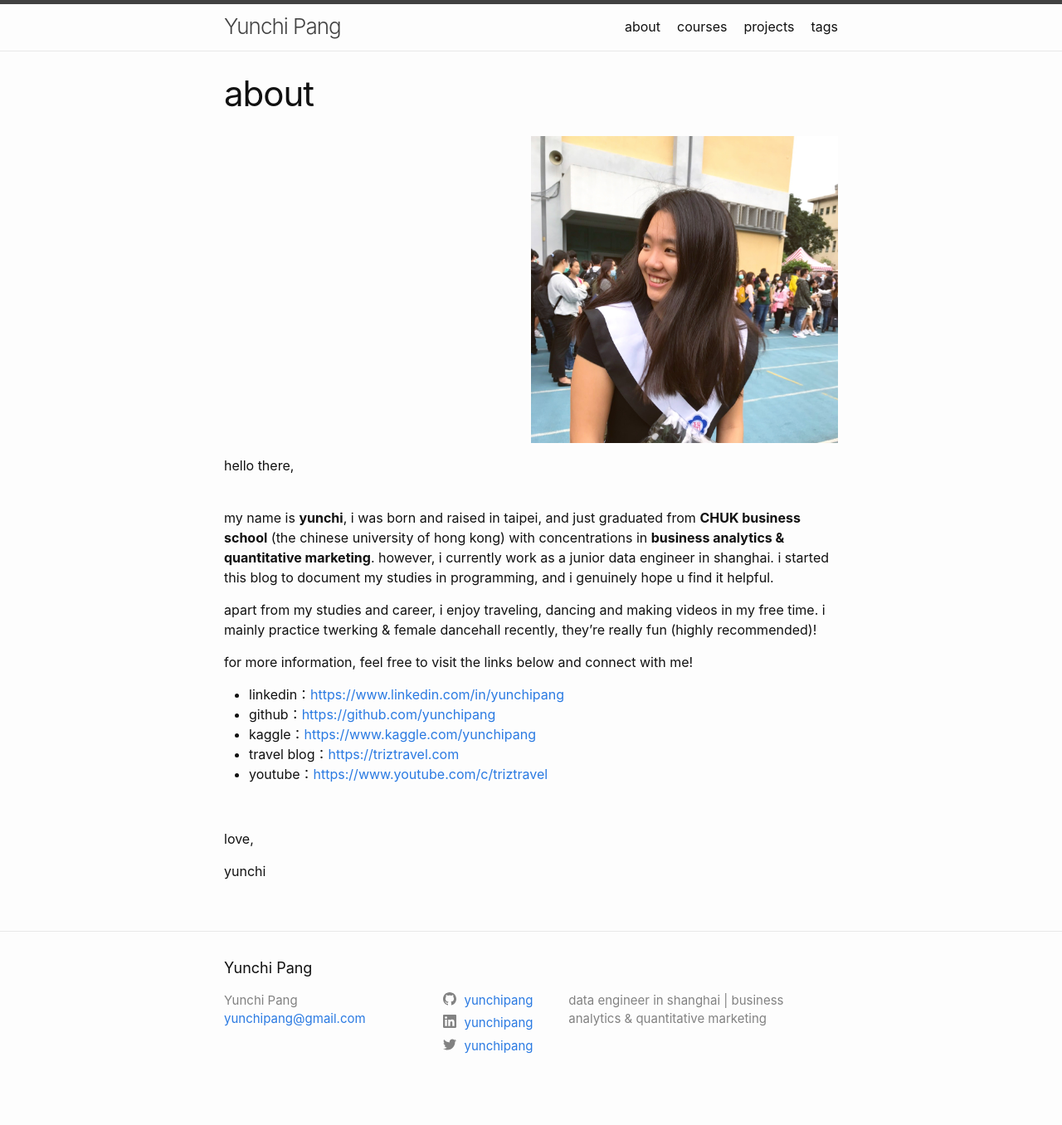
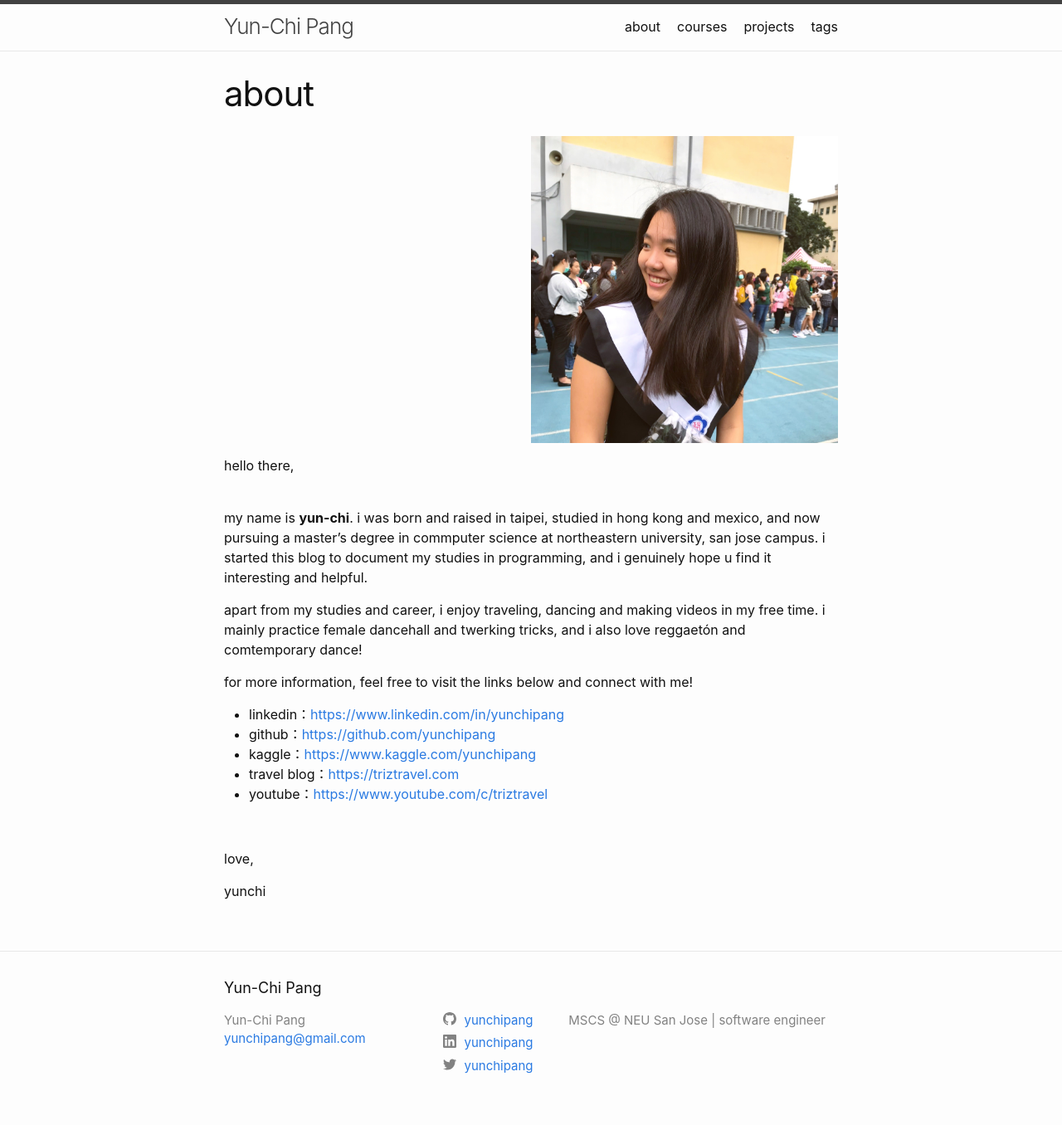
Before and after one commit to yunchipang/yunchipang.github.io, a Jekyll site: the page built from about.md, in a window 1280 px wide. Shown: the whole page at 83% size. Built offline with Jekyll 4.4.1, drawn with Linux system fonts in a browser that asks for light colours; before the commit the page ends 1332 px from its top, so only the background shows below that.

Commit message:
update about and site title

```diff
--- a/_config.yml
+++ b/_config.yml
@@ -18,10 +18,10 @@
 # You can create any custom variable you would like, and they will be accessible
 # in the templates via {{ site.myvariable }}.
 
-title: Yunchi Pang
+title: Yun-Chi Pang
 email: yunchipang@gmail.com
 description: >- # this means to ignore newlines until "baseurl:"
-  data engineer in shanghai | business analytics & quantitative marketing
+  MSCS @ NEU San Jose | software engineer
 baseurl: "" # the subpath of your site, e.g. /blog
 url: "https://yunchipang.github.io" # the base hostname & protocol for your site, e.g. http://example.com
 twitter_username: yunchipang
--- a/about.md
+++ b/about.md
@@ -10,9 +10,9 @@ permalink: /about/
 hello there,
 
 <br/>
-my name is **yunchi**, i was born and raised in taipei, and just graduated from **CHUK business school** (the chinese university of hong kong) with concentrations in **business analytics & quantitative marketing**. however, i currently work as a junior data engineer in shanghai. i started this blog to document my studies in programming, and i genuinely hope u find it helpful.
+my name is **yun-chi**. i was born and raised in taipei, studied in hong kong and mexico, and now pursuing a master's degree in commputer science at northeastern university, san jose campus. i started this blog to document my studies in programming, and i genuinely hope u find it interesting and helpful.
 
-apart from my studies and career, i enjoy traveling, dancing and making videos in my free time. i mainly practice twerking & female dancehall recently, they're really fun (highly recommended)!
+apart from my studies and career, i enjoy traveling, dancing and making videos in my free time. i mainly practice female dancehall and twerking tricks, and i also love reggaetón and comtemporary dance!
 
 for more information, feel free to visit the links below and connect with me!
 
```
Also changed, not shown: 2 other files.
